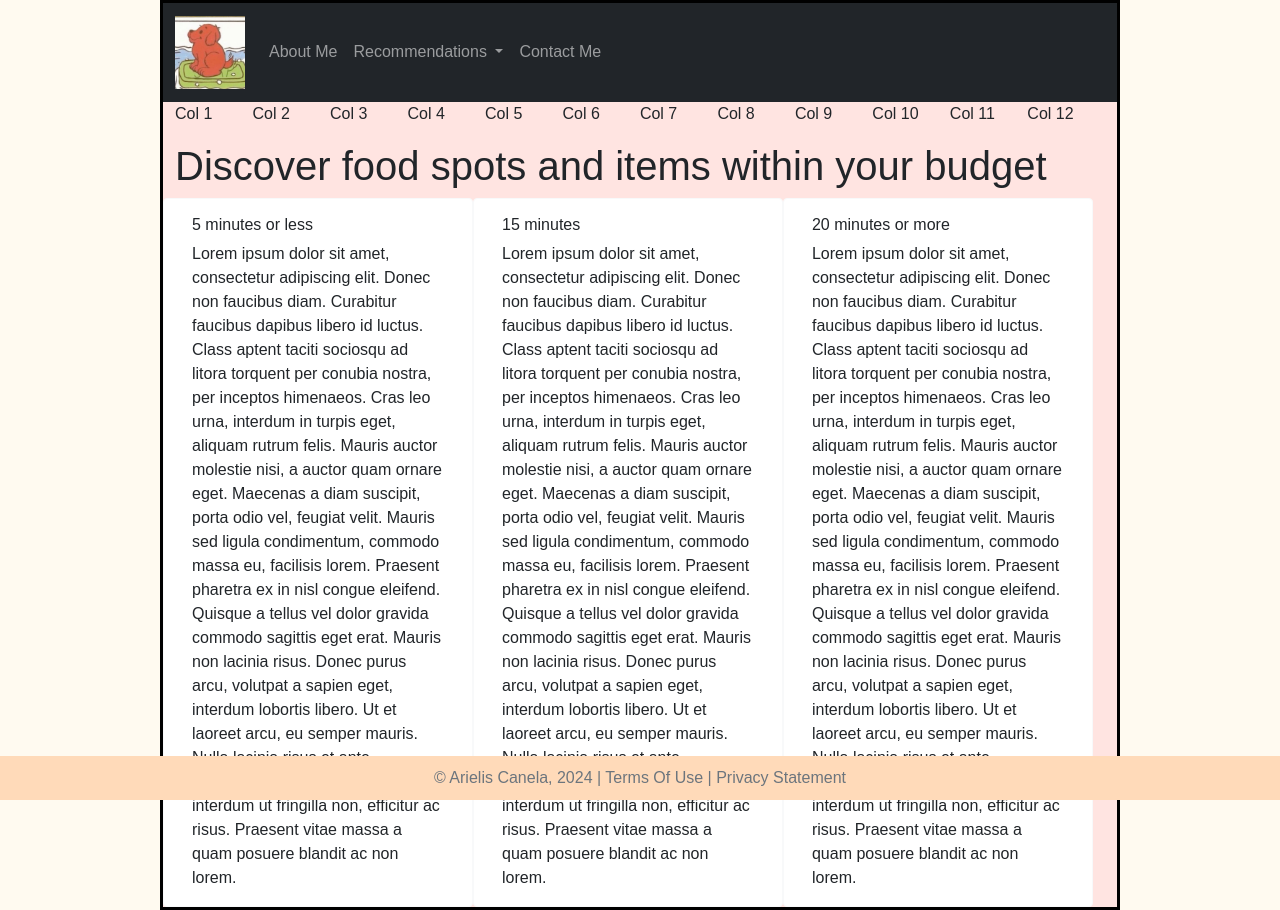
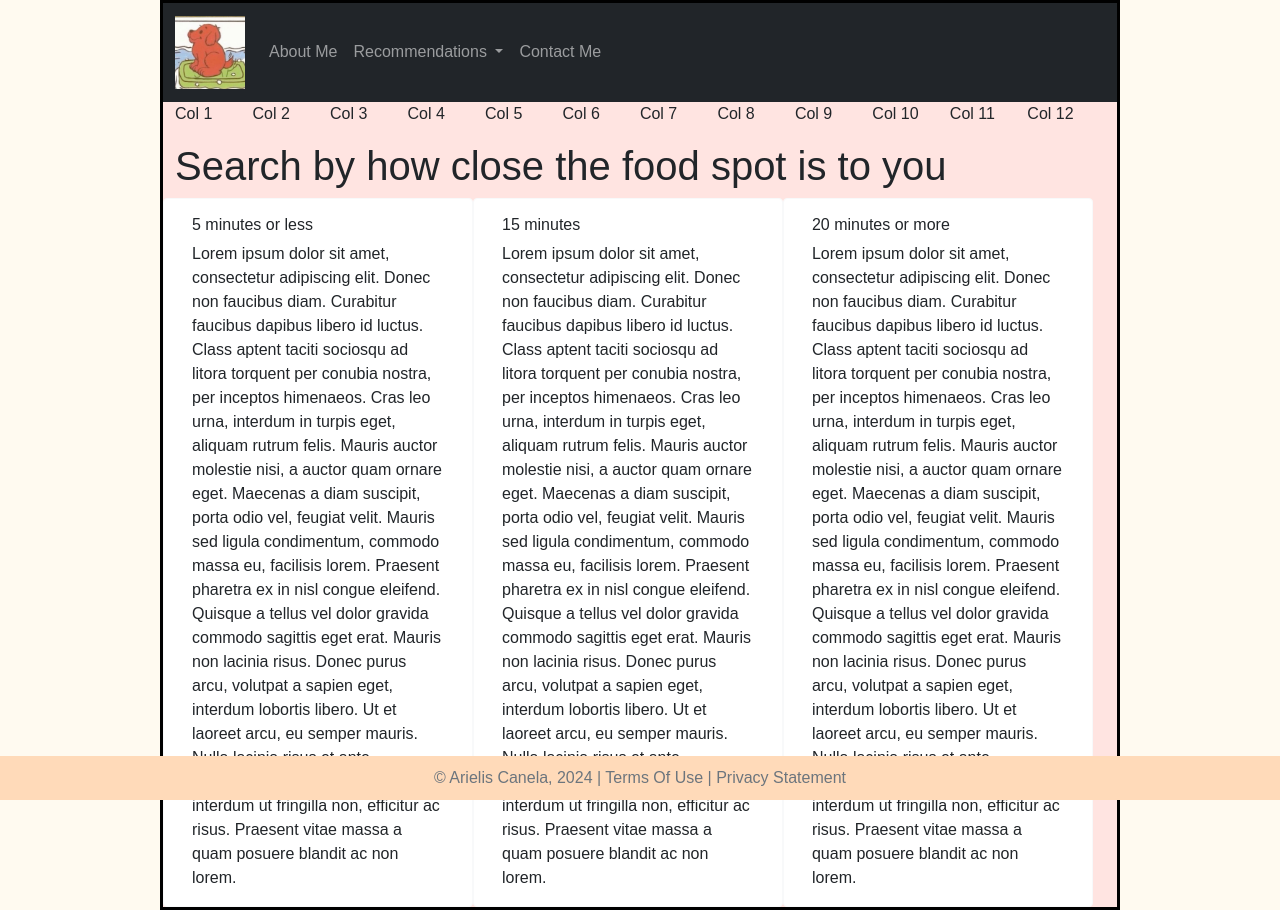
Before and after one commit to arielis-c19/Project, a website: page bytravel.html in a window 1280 px wide. Drawn offline with nearby package versions, Linux system fonts and the light colour scheme; files that its build step writes are made by us from their sources.

Commit message:
Update bytravel.html

```diff
--- a/bytravel.html
+++ b/bytravel.html
@@ -70,7 +70,7 @@
             <p class="col-1">Col 11</p>
             <p class="col-1">Col 12</p>
         </div>
-        <h1>Discover food spots and items within your budget</h1>
+        <h1>Search by how close the food spot is to you</h1>
 
 <div class="row">
         <div class="card border-light col-6 col-sm-4 col-md-4 col-lg-4">
```
